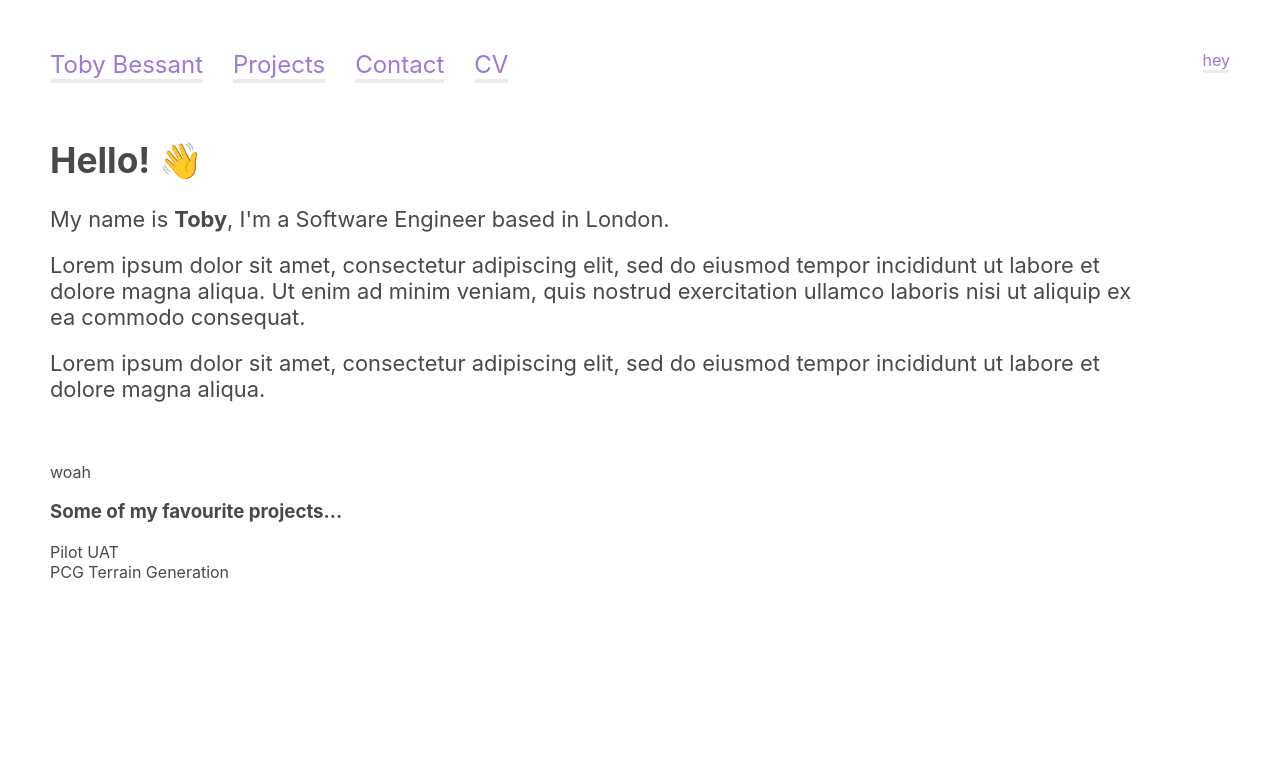
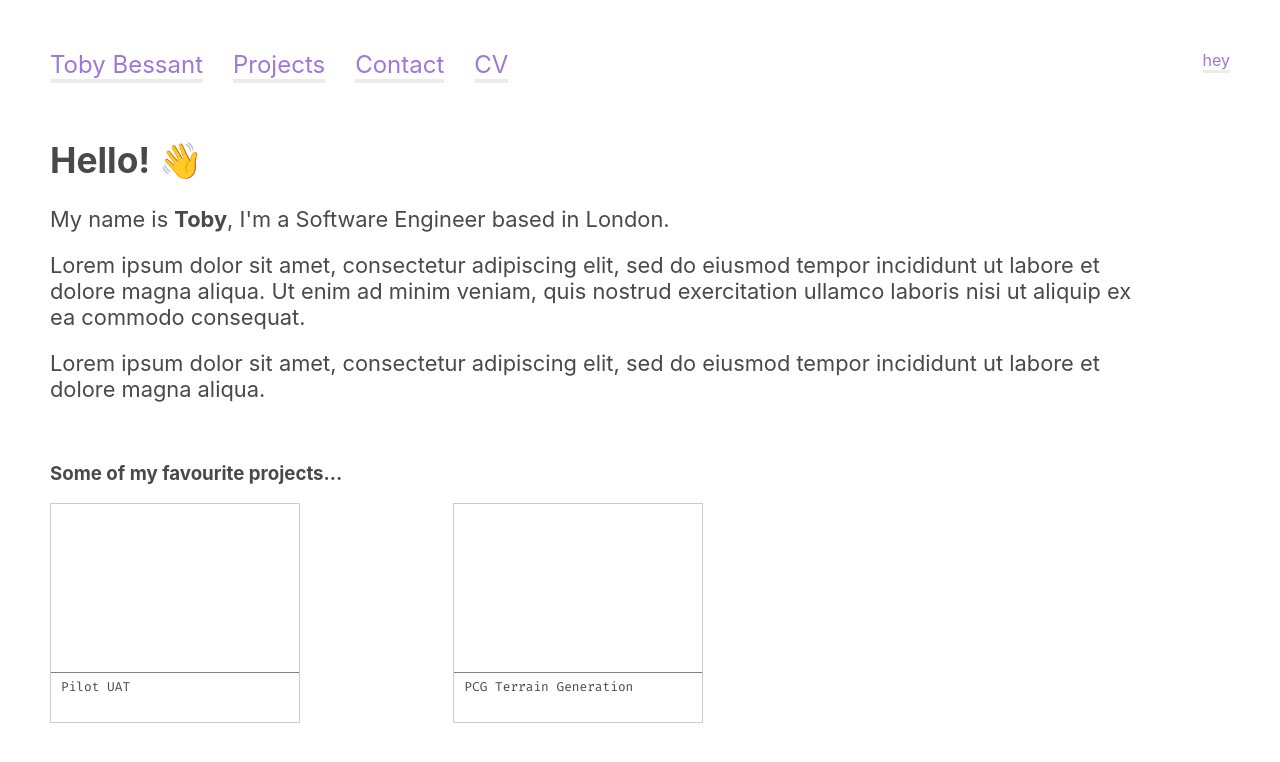
Before and after one commit to tobybessant/tobybessant.github.io, a Next.js app: page / in a window 1280 px wide. Shown: the top 762 px of the page. Built offline with nearby package versions, Linux system fonts and the light colour scheme.

Commit message:
Style4 and Dockerfile update.

```diff
--- a/package.json
+++ b/package.json
@@ -12,9 +12,9 @@
   },
   "dependencies": {
     "next": "10.0.8",
-    "node-sass": "^5.0.0",
     "react": "17.0.1",
-    "react-dom": "17.0.1"
+    "react-dom": "17.0.1",
+    "sass": "^1.32.8"
   },
   "devDependencies": {
     "@zeit/next-sass": "^1.0.1",
--- a/pages/index.tsx
+++ b/pages/index.tsx
@@ -6,7 +6,6 @@ import { GetStaticProps } from "next";
 import { IHomeProps } from "../src/types/Home.props";
 
 import projects from "../data/projects";
-import Test from "../src/components/Test/Test";
 
 export const getStaticProps: GetStaticProps<IHomeProps> = async () => {
   return {
@@ -23,7 +22,6 @@ export default function Home({ favouriteProjects }: IHomeProps) {
       </Head>
       <Header />
       <Landing />
-      <Test />
       <Showcase projects={favouriteProjects} />
     </div>
   );
--- a/src/components/Header/Socials/Socials.tsx
+++ b/src/components/Header/Socials/Socials.tsx
@@ -1,5 +1,5 @@
 import styles from "./Socials.module.scss";
-console.log(styles);
+
 export default function Socials(): JSX.Element {
   return (
     <div className={styles.socials}>
--- a/src/components/Showcase/Showcase.module.scss
+++ b/src/components/Showcase/Showcase.module.scss
@@ -1,7 +1,7 @@
-.showcase-items {
-  display: flex;
+.showcaseItems {
+  display: grid;
+  grid-template-columns: 1fr 1fr 1fr;
 
-  & > .showcase-item:not(:last-child) {
-    margin-right: 20px;
-  }
+  column-gap: 30px;
+  row-gap: 30px;
 }
--- a/src/components/Showcase/Showcase.module.scss.d.ts
+++ b/src/components/Showcase/Showcase.module.scss.d.ts
@@ -1,2 +1 @@
-export const showcaseItem: string;
 export const showcaseItems: string;
--- a/src/components/Showcase/Showcase.tsx
+++ b/src/components/Showcase/Showcase.tsx
@@ -4,7 +4,7 @@ import { IShowcaseProps } from "./Showcase.props";
 
 export default function Showcase({ projects }: IShowcaseProps): JSX.Element {
   return (
-    <div className={styles.showcaseItem}>
+    <div>
       <h3>Some of my favourite projects...</h3>
       <div className={styles.showcaseItems}>
         {projects.map(i => (
--- a/src/components/Showcase/ShowcaseItem/ShowcaseItem.module.scss
+++ b/src/components/Showcase/ShowcaseItem/ShowcaseItem.module.scss
@@ -1,12 +1,10 @@
-.Showcase-Item {
+.showcaseItem {
   border: 1px solid #ccc;
   width: 250px;
   height: 220px;
-
   display: flex;
   flex-direction: column;
   flex-wrap: wrap;
-
   transition: box-shadow 0.25s;
 
   &:hover {
@@ -14,11 +12,11 @@
     box-shadow: 0 0 4px rgb(160, 160, 160);
   }
 
-  .item-img {
+  .itemImg {
     flex: 1;
   }
 
-  .item-title {
+  .itemTitle {
     height: 50px;
     padding: 5px 10px;
     border-top: 1px solid grey;
--- a/src/components/Test/Test.module.scss
+++ /dev/null
@@ -1,3 +0,0 @@
-.test-class {
-  font-size: 120px;
-}
--- a/src/components/Test/Test.tsx
+++ /dev/null
@@ -1,5 +0,0 @@
-import styles from "./Test.module.scss";
-console.log(styles);
-export default function Test() {
-  return <div className={styles.testClass}>woah</div>;
-}
```
Also changed, not shown: src/components/Test/Test.module.scss.d.ts (deleted, +0 -1 lines), 2 other files (tests, documents, lock files or other folders).
